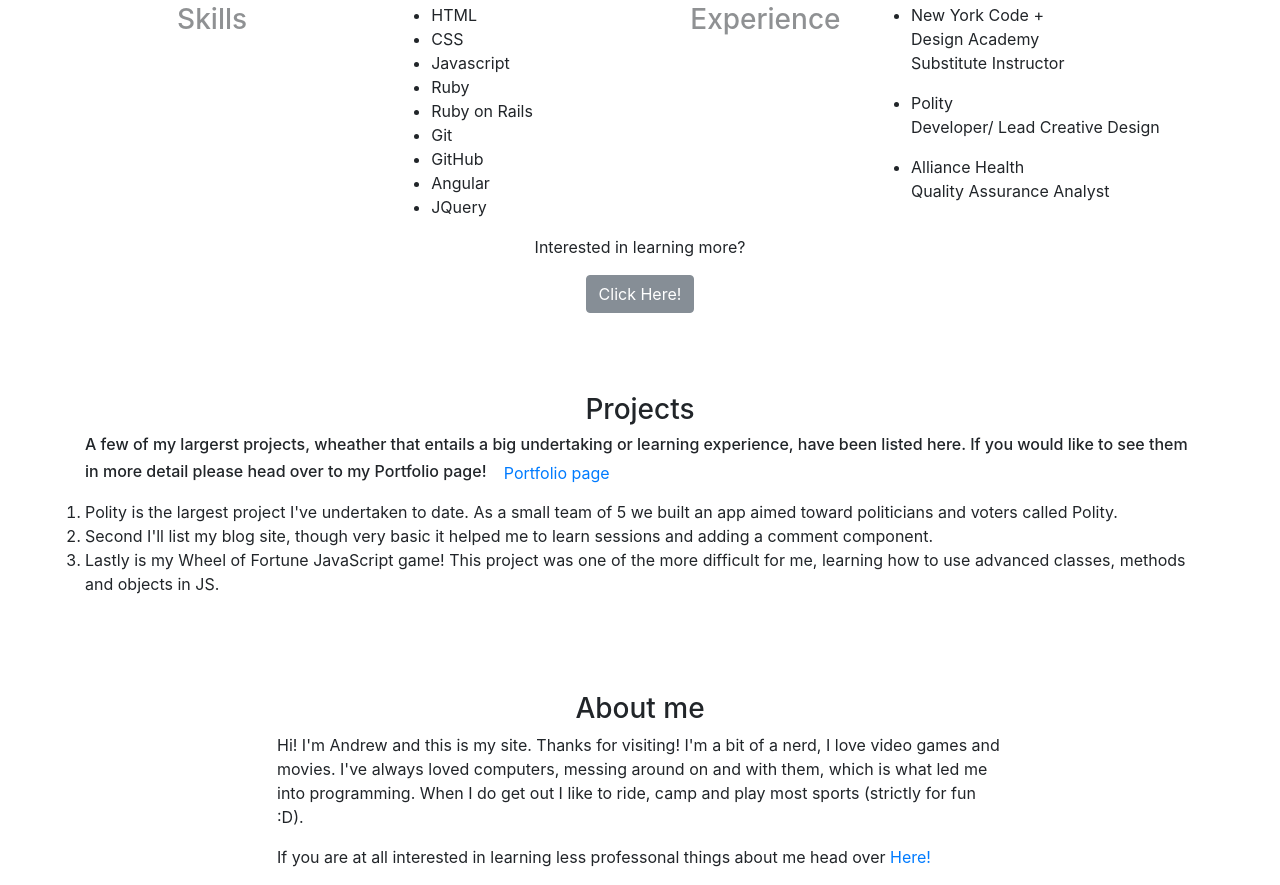
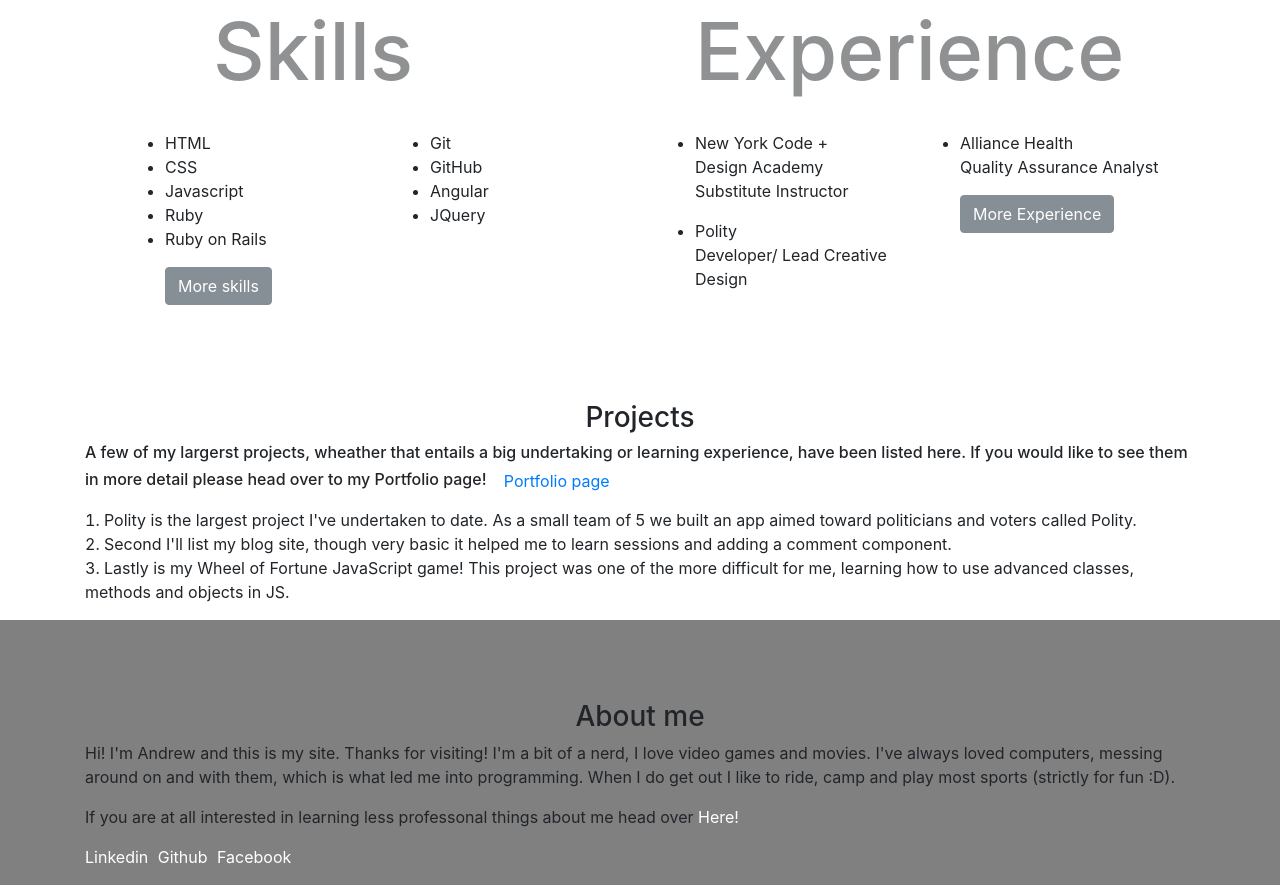
Before and after one commit to a-littlefield/Personal-Site, a plain HTML site: page index.html in a window 1280 px wide. Shown: the part 877-1762 px from the top of the page. Drawn offline with nearby package versions, Linux system fonts and the light colour scheme.

Commit message:
Updated site

```diff
--- a/index.css
+++ b/index.css
@@ -89,20 +89,16 @@ section::after {
 	height: 100%;
 }
 
-#sectionTwo {
-}
+/*End of section transition css*/
 
-/*End of section transition css*/
 .nameContainer {
 	display: flex;
 }
 
 #title {
-	/*grid-column-start: 2;
-  grid-column-end: five;*/
   justify-content: center;
   font-weight: bold;
-  font-size: 4rem;
+  font-size: 5rem;
 	margin-top: 6rem;
 	color: white;
 }
@@ -111,11 +107,9 @@ section::after {
 	display: flex;
 }
 #shortIntro {
-	/*grid-column-start: 2;
-  grid-column-end: five;*/
   justify-content: center;
   font-weight: bold;
-  font-size: 4rem;
+  font-size: 2rem;
 	margin-top: 1rem;
 	color: white;
 }
@@ -132,39 +126,29 @@ section::after {
 	justify-content: center;
 }
 
-.leavePage a {
-	/*position: relative;*/
-  /*left: 50%;*/
-  bottom: initial;
-	transform: initial;
-	left: initial;
+.skillContainer {
+	margin: 5rem 0 0 5rem;
 }
 
-.skillContainer {
-	display: flex;
-	justify-content: space-around;
-	margin-top: 5rem;
-}
+.skillContainer h3 {
+	margin-left: 3rem;
 
-.skillContainer li {
-	/*padding-bottom: 0.5rem;*/
 }
 
 .expContainer  {
-	display: flex;
-	justify-content: space-around;
-	margin-top: 5rem;
+	margin: 5rem 0 0 0rem;
+}
+
+.sectionTwoTitles {
+	opacity: 0.5;
+	font-size: 5rem;
+	margin-bottom: 2rem;
 }
 
 .projectsTitle {
 	display: flex;
 	justify-content: center;
 	margin-top: 5rem;
-}
-
-.wantMoreTitle {
-	display: flex;
-	justify-content: center;
 }
 
 .aboutMeTitle {
@@ -200,10 +184,14 @@ section::after {
 	z-index: 1;
 }
 
+.fixNav {
+	position: fixed;
+}
+
 .resumeDownload {
 	display: flex;
 	justify-content: center;
-	margin: 3rem 0;
+	margin: 6rem 0 3rem 0;
 }
 
 .aboutMe, .imageDesc {
@@ -226,12 +214,44 @@ section::after {
 
 .carousel-inner img {
 	width: 100%;
-	height: 43rem;
+	height: 500px;
 }
 
-.carousel-caption h3, p{
+#myCarousel {
+	width: 75%;
+	margin: auto;
+	margin-top: 30px;
+}
+
+.carousel-control-prev-icon, .carousel-control-next-icon {
+	  background-image: none!important;
+}
+
+.carousel-control-next-icon:after
+{
+  content: '>';
+  font-size: 55px;
+  color: black;
+}
+
+.carousel-control-prev-icon:after {
+  content: '<';
+  font-size: 55px;
+  color: black;
 }
 
 .carousel-caption {
-	background: black;
+	background: rgba(0, 0, 0, 0.65);
 }
+
+#sectionThree ol {
+	list-style-position: inside;
+}
+
+#sectionFour {
+	background: grey;
+}
+
+#sectionFour a {
+	color: white;
+}
--- a/index.html
+++ b/index.html
@@ -53,35 +53,45 @@
 		<div class="container">
 			<div class="row">
 				<div class="col skillContainer">
-					<h3 style="opacity: 0.5;">Skills</h3>
+					<h3 class="sectionTwoTitles">Skills</h3>
+					<div class="row">
+						<div class="col-6">
 							<ul>
 								<li>HTML</li>
 								<li>CSS</li>
 								<li>Javascript</li>
 								<li>Ruby</li>
 								<li>Ruby on Rails</li>
+							</ul>
+							<a href="resume.html" class="btn btn-secondary" role="button">More skills</a>
+						</div>
+						<div class="col-6">
+							<ul>
 								<li>Git</li>
 								<li>GitHub</li>
 								<li>Angular</li>
 								<li>JQuery</li>
 							</ul>
 						</div>
+					</div>
+						<ul>
+						</ul>
+				</div>
 				<div class="col expContainer">
-					<h3 style="opacity: 0.5;">Experience</h3>
+					<h3 class="sectionTwoTitles" ">Experience</h3>
+					<div class="row">
+						<div class="col-6">
 							<ul>
 								<li>New York Code + <br> Design Academy <p>Substitute Instructor</p> </li>
 								<li>Polity <p>Developer/ Lead Creative Design</p></li>
+							</ul>
+						</div>
+						<div class="col-6">
+							<ul>
 								<li>Alliance Health <p>Quality Assurance Analyst</p></li>
 							</ul>
+						<a href="resume.html" class="btn btn-secondary" role="button">More Experience</a>
 						</div>
-			</div>
-			<div class="row">
-				<div class="col">
-					<p class="wantMoreTitle">
-						Interested in learning more?
-					</p>
-					<div class="leavePage">
-						<a href="resume.html" class="btn btn-secondary" role="button">Click Here!</a>
 					</div>
 				</div>
 			</div>
@@ -116,9 +126,14 @@
 				</div>
 			</div>
 			<div class="row">
-				<div class="col aboutMeIntro">
+				<div class="col">
 					<p>Hi! I'm Andrew and this is my site. Thanks for visiting! I'm a bit of a nerd, I love video games and movies. I've always loved computers, messing around on and with them, which is what led me into programming. When I do get out I like to ride, camp and play most sports (strictly for fun :D).</p>
 					<p>If you are at all interested in learning less professonal things about me head over <a href="about.html">Here!</a></p>
+					<ul class="list-inline">
+					  <li class="list-inline-item"><a href="https://www.linkedin.com/in/andrew-littlefield/" target="_blank">Linkedin</a></li>
+					  <li class="list-inline-item"><a href="https://github.com/a-littlefield" target="_blank">Github</a></li>
+					  <li class="list-inline-item"><a href="https://www.facebook.com/andrew.littlefield.7" target="_blank">Facebook</a></li>
+					</ul>
 				</div>
 			</div>
 		</div>
```
Also changed, not shown: about.html (+2 -2 lines), portfolio.html (+1 -1 lines), resume.html (+1 -1 lines). Lines whose indentation alone changed are shown as unchanged.
